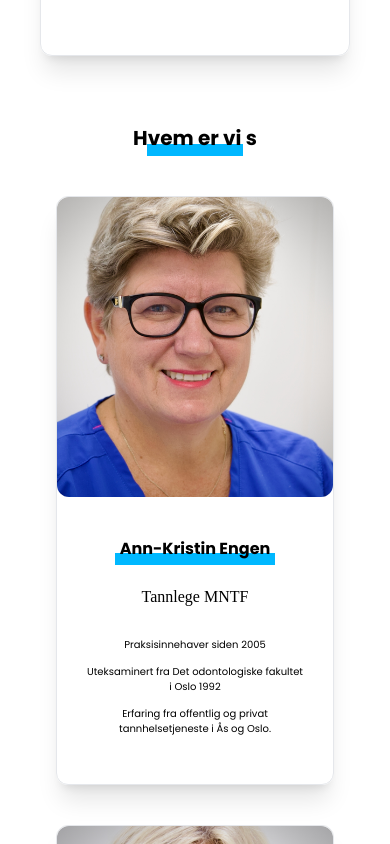
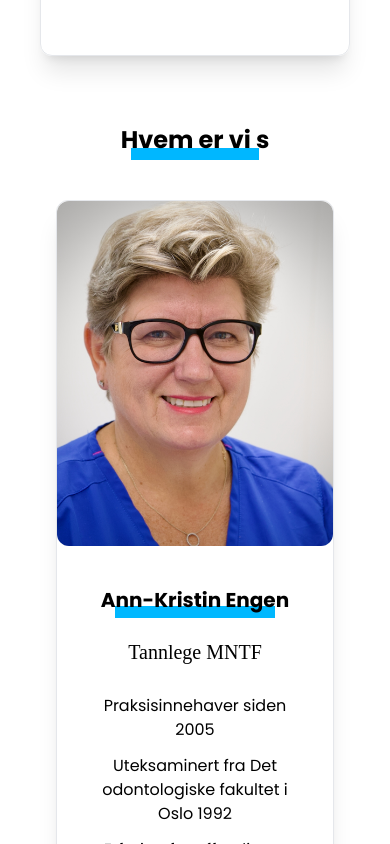
Before and after one commit to MastooraTurkmen/tannglege-engen-as, a Next.js app: page /Omoss in a window 390 px wide. Shown: the part 2440-3284 px from the top of the page. Built offline with nearby package versions, Linux system fonts and the light colour scheme; a web font is replaced by a local one.

Commit message:
adds new items

```diff
--- a/components/AboutComponent2.jsx
+++ b/components/AboutComponent2.jsx
@@ -3,8 +3,8 @@ import { about } from "@/contract/about";
 const AboutComponent2 = () => {
   return (
     <div className="flex m-14 mb-0 lg:mx-28 xl:mx-36 2xl:mx-52 flex-col justify-center text-center items-center text-black">
-      <h1 className="md:text-3xl z-10 text-xl font-bold">Hvem er vi s</h1>
-      <div className="bg-[hsl(197,100%,50%)] mb-10 z-0 -mt-2 py-1.5 md:px-24 px-12 border-none"></div>
+      <h1 className="md:text-3xl z-10 text-2xl font-bold">Hvem er vi s</h1>
+      <div className="bg-[hsl(197,100%,50%)] mb-10 z-0 -mt-2 py-1.5 md:px-24 px-16 border-none"></div>
       {about.map((item) => {
         const { id, name, position, about1, about2, about3, image } = item;
         const order = item.id - 2;
@@ -20,17 +20,17 @@ const AboutComponent2 = () => {
               className={` py-10 sm:py-0 lg:p-14 p-5 lg:py-10 flex flex-col justify-between m-auto text-center items-center
                 ${order ? "order-1" : "order-2"}`}
             >
-              <h1 className="lg:text-2xl z-10 md:text-2xl text-base font-bold">
+              <h1 className="lg:text-2xl z-10 md:text-2xl text-xl font-bold">
                 {name}
               </h1>
               <div className="bg-[#00B8FF] z-0 -mt-2 py-1.5 md:px-28 px-20 border-none"></div>
               <p
-                className="md:m-10 m-5 lg:text-2xl"
+                className="md:m-10 m-5 lg:text-2xl text-xl"
                 style={{ fontFamily: "Quintessential" }}
               >
                 {position}
               </p>
-              <div className="lg:text-2xl text-center p-2 text-[10px] sm:text-sm md:text-base">
+              <div className="lg:text-2xl text-center p-2 text-base">
                 <p>{about1}</p>
                 <p className="md:my-10 my-3">{about2}</p>
                 <p>{about3}</p>
@@ -41,7 +41,7 @@ const AboutComponent2 = () => {
                 flexBasis: "50%",
               }}
               src={image}
-              className={`rounded-xl sm:rounded-none object-center sm:object-top object-cover w-full max-h-[300px] min-w-[100px] sm:max-h-[700px] ${
+              className={`rounded-xl sm:rounded-none object-center sm:object-top object-cover w-full max-h-[450px] min-w-[100px] sm:max-h-[700px] ${
                 order ? "sm:order-2" : "order-1"
               }`}
               alt={name}
```
